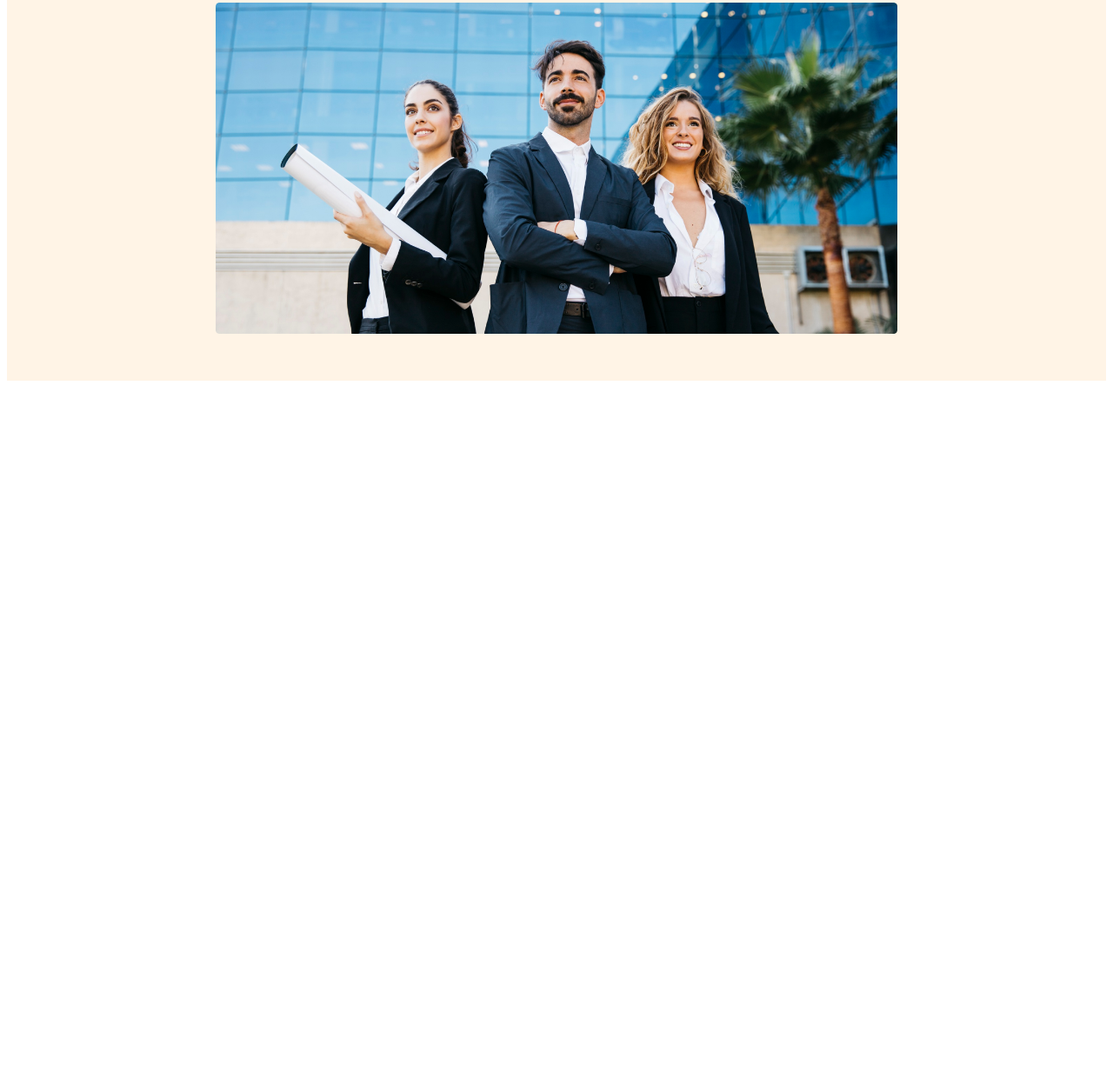
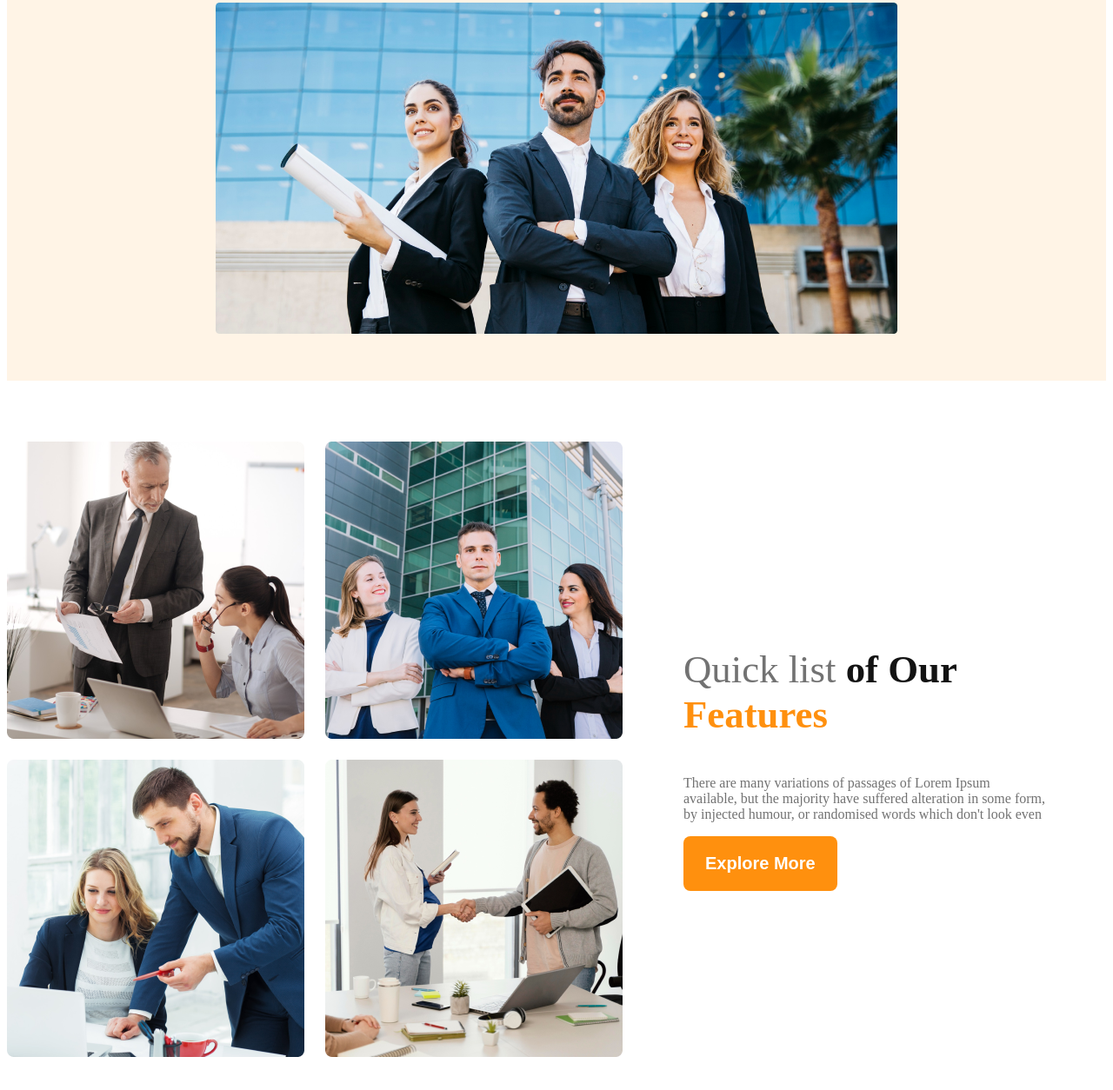
Before and after one commit to tishalaa/g3-architect-website, a plain HTML site: page index.html in a window 1280 px wide. Shown: the part 380-1634 px from the top of the page at 87% size. Before the commit the page ends 826 px from the top, so only its background shows below. Drawn offline with Linux system fonts and the light colour scheme.

Commit message:
addeded team section responsive

```diff
--- a/index.html
+++ b/index.html
@@ -8,6 +8,7 @@
 
 </head>
 <body>
+    <!-- header start-->
     <header>
         <nav class="nav-title">
             <h3>G3 Architects</h3>
@@ -28,11 +29,24 @@
 </div>
 
     </header>
+    <!-- header end-->
     <main>
-
-    </main>
-    <footer>
-
-    </footer>
+        <!-- teams sections start -->
+        <section class="teams-container">
+<div class="teams-img-container">
+<img src="images/team1.png">
+<img src="images/team2.png">
+<img src="images/team3.png">
+<img src="images/team4.png">
+</div>
+<div class="teams-content">
+<h3 class="teams-title"><span class="quick-list">Quick list</span><span class="middle"> of Our </span> <span class="features"><br>Features</span></h3>
+<p class="banner-description">There are many variations of passages of Lorem Ipsum available, but the majority have suffered alteration in some form, by injected humour, or randomised words which don't look even</p>
+<button class="btn-primary">Explore More</button>
+</div>
+</section>
+</main>
+<footer>
+</footer>
 </body>
 </html>
--- a/styles/architect.css
+++ b/styles/architect.css
@@ -50,13 +50,67 @@ margin: 0 auto;
     width: 100%;
     margin-top: 20px;
 }
-/* responsive medi queries */
+/* main styles */
+main{
+  max-width: 1440px;
+  margin: 70px auto;
+}
+.teams-container{
+    display: flex;
+    align-items: center;
+
+}
+.teams-img-container{
+    display: grid;
+    grid-template-columns: repeat(2,1fr);
+    gap:24px;
+}
+.teams-content{
+    padding-right: 70px ;
+    padding-left: 70px;
+}
+.teams-title{
+    font-size: 2.8rem;
+}
+.quick-list{
+color: var(--Dark-03, #727272);
+font-family: "Work Sans";
+font-weight: 500;
+}
+.middle{
+    color: var(--Dark-01, #131313);
+    font-family: "Work Sans";
+    font-weight: 700;
+    gap:6px;
+}
+.features{
+    color: #FF900E;
+    font-family: "Work Sans";
+    font-weight: 700;
+}
+.banner-description{
+    color: var(--Dark-03, #727272);
+    font-family: "Work Sans";
+    font-weight: 400;
+    font-size: 16px;
+
+}
+
+
+/* responsive media queries */
 @media screen and (max-width: 576px) {
     header{
         padding:20px;
     }
-   nav{
+   nav, .teams-container{
     flex-direction:column;
+   }
+   .teams-img-container{
+    grid-template-columns: 1fr;
+   }
+   .teams-content{
+    padding-left:20px ;
+    padding-right:20px ;
    }
     }
     /* medium device responsive */
@@ -64,4 +118,7 @@ margin: 0 auto;
         header{
             padding: 50px;
         }
+.teams-container{
+    flex-direction: column;
+}
     }
```
